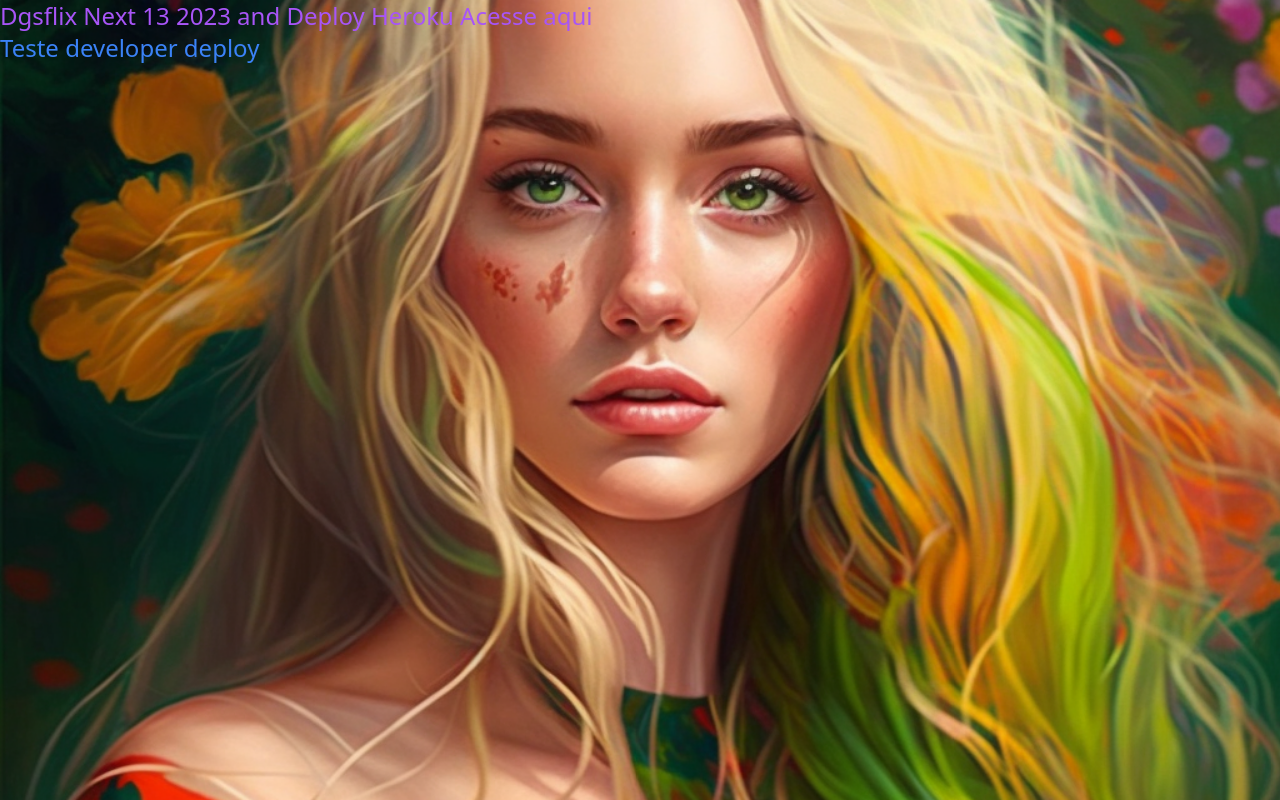
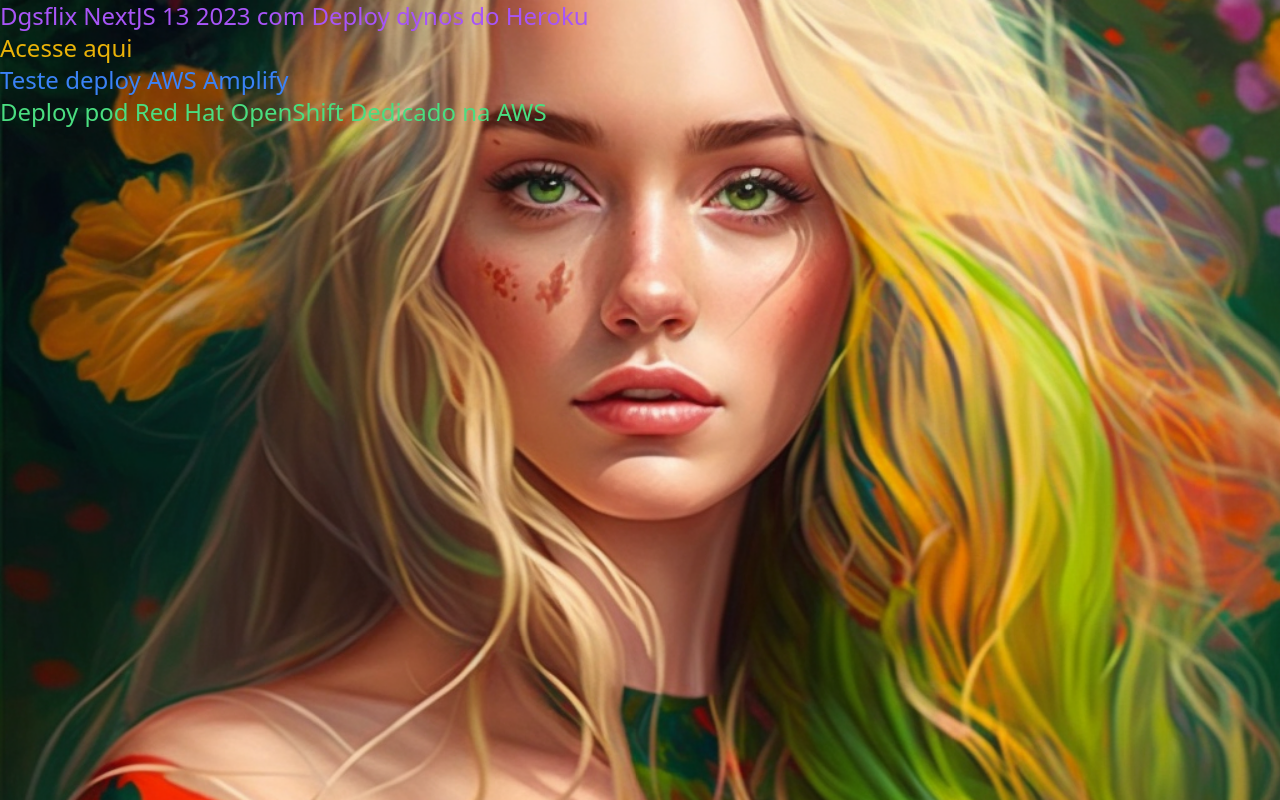
Before and after one commit to dgsdev/dgsflix, a Next.js app: page / in a window 1280 px wide. Built offline with nearby package versions, Linux system fonts and the light colour scheme.

Commit message:
Red Hat OpenShift Dedicado na AWS ROSA

```diff
--- a/pages/index.tsx
+++ b/pages/index.tsx
@@ -2,8 +2,10 @@ export default function Home() {
   return (
     <>
     <div className="relative h-full w-full bg-[url('../public/images/ia.png')] bg-no-repeat bg-center bg-fixed bg-cover">
-    <h1 className="text-2xl text-purple-500">Dgsflix Next 13 2023 and Deploy Heroku <a href="./auth">Acesse aqui</a></h1>
-    <h1 className="text-2xl text-blue-500">Teste developer deploy</h1>
+    <h1 className="text-2xl text-purple-500">Dgsflix NextJS 13 2023 com Deploy dynos do Heroku </h1>
+    <h2 className="text-2xl text-yellow-500"><a href="./auth">Acesse aqui</a></h2>
+    <h1 className="text-2xl text-blue-500">Teste deploy AWS Amplify</h1>
+    <h1 className="text-2xl text-green-400">Deploy pod Red Hat OpenShift Dedicado na AWS</h1>
     </div>
 
 
```
